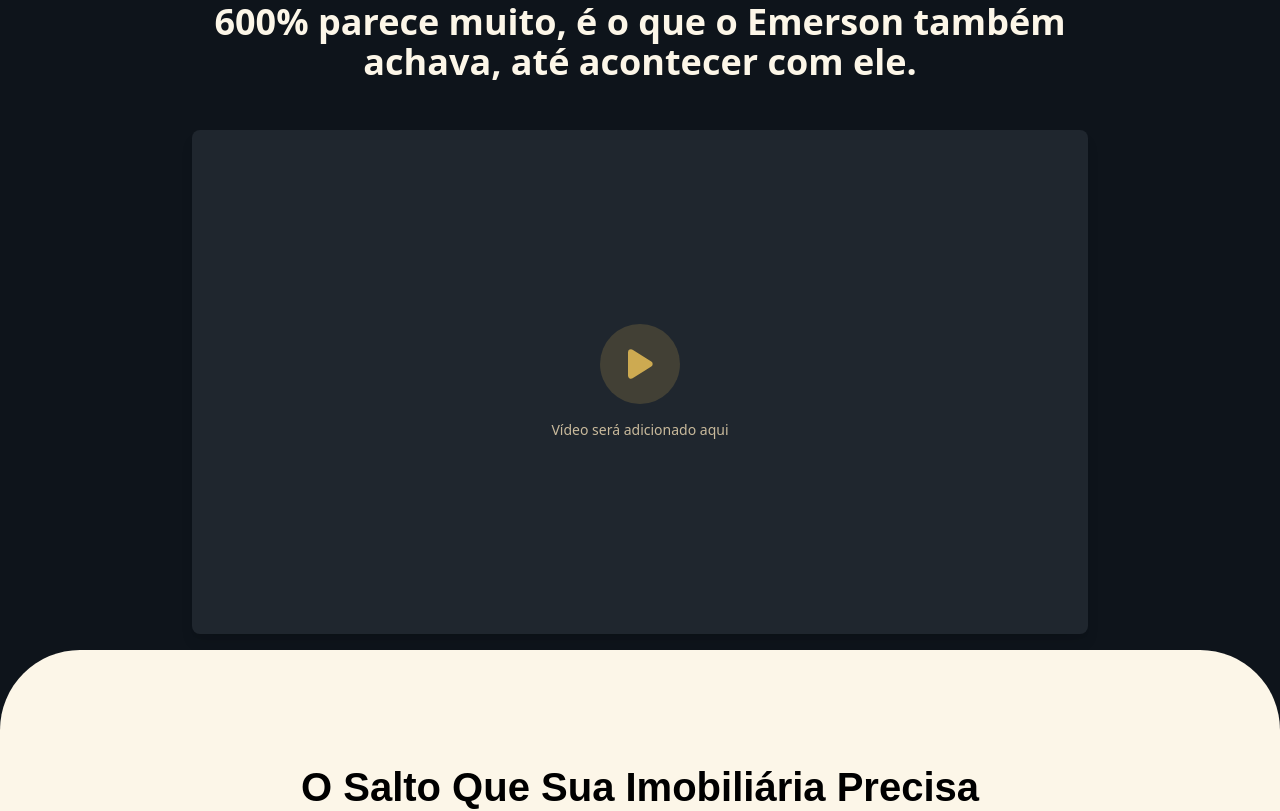
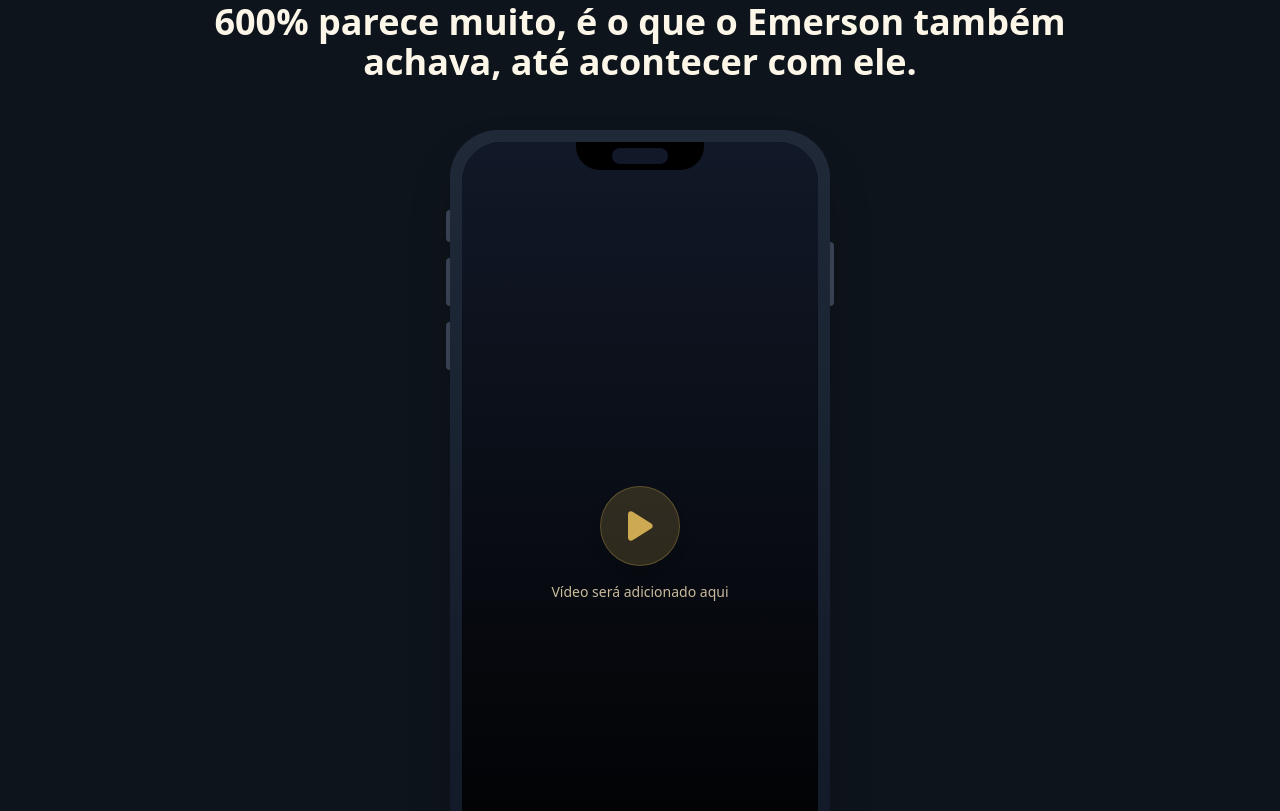
Before and after one commit to SOLANOSOX/workshop-pagina-2, a React (Vite) app: page / in a window 1280 px wide. Shown: the part 900-1711 px from the top of the page. Built offline with nearby package versions, Linux system fonts and the light colour scheme.

Commit message:
Refactor: Implement video intro section

```diff
--- a/src/components/VideoIntroSection.tsx
+++ b/src/components/VideoIntroSection.tsx
@@ -7,11 +7,25 @@ const VideoIntroSection = () => {
           600% parece muito, é o que o Emerson também achava, até acontecer com ele.
         </h2>
 
-        {/* Video Placeholder */}
-        <div className="relative w-full aspect-video bg-muted rounded-lg overflow-hidden shadow-lg">
-          <div className="absolute inset-0 flex items-center justify-center">
+        {/* iPhone Mockup Container */}
+        <div className="flex justify-center items-center">
+          {/* iPhone Frame */}
+          <div className="relative w-full max-w-[320px] md:max-w-[380px]">
+            {/* Phone Body with Shadow */}
+            <div className="relative bg-gradient-to-b from-gray-800 to-gray-900 rounded-[3rem] p-3 shadow-2xl">
+              {/* Screen Bezel */}
+              <div className="relative bg-black rounded-[2.5rem] overflow-hidden">
+                {/* Notch/Dynamic Island */}
+                <div className="absolute top-0 left-1/2 -translate-x-1/2 w-32 h-7 bg-black rounded-b-3xl z-10 flex items-center justify-center">
+                  <div className="w-14 h-4 bg-gray-900 rounded-full"></div>
+                </div>
+
+                {/* Screen Content - Video Placeholder */}
+                <div className="relative aspect-[9/19.5] bg-gradient-to-b from-gray-900 to-black">
+                  <div className="absolute inset-0 flex items-center justify-center pt-8">
                     <div className="text-center">
-              <div className="w-20 h-20 mx-auto mb-4 rounded-full bg-primary/20 flex items-center justify-center">
+                      {/* Play Button */}
+                      <div className="w-20 h-20 mx-auto mb-4 rounded-full bg-primary/20 flex items-center justify-center backdrop-blur-sm border border-primary/30 shadow-lg">
                         <svg
                           className="w-10 h-10 text-primary"
                           fill="currentColor"
@@ -20,7 +34,19 @@ const VideoIntroSection = () => {
                           <path d="M6.3 2.841A1.5 1.5 0 004 4.11V15.89a1.5 1.5 0 002.3 1.269l9.344-5.89a1.5 1.5 0 000-2.538L6.3 2.84z" />
                         </svg>
                       </div>
-              <p className="text-muted-foreground text-sm">Vídeo será adicionado aqui</p>
+                      <p className="text-muted-foreground text-xs md:text-sm px-4">
+                        Vídeo será adicionado aqui
+                      </p>
+                    </div>
+                  </div>
+                </div>
+              </div>
+
+              {/* Side Buttons */}
+              <div className="absolute -left-1 top-20 w-1 h-8 bg-gray-700 rounded-l"></div>
+              <div className="absolute -left-1 top-32 w-1 h-12 bg-gray-700 rounded-l"></div>
+              <div className="absolute -left-1 top-48 w-1 h-12 bg-gray-700 rounded-l"></div>
+              <div className="absolute -right-1 top-28 w-1 h-16 bg-gray-700 rounded-r"></div>
             </div>
           </div>
         </div>
```
Lines whose indentation alone changed are shown as unchanged.
